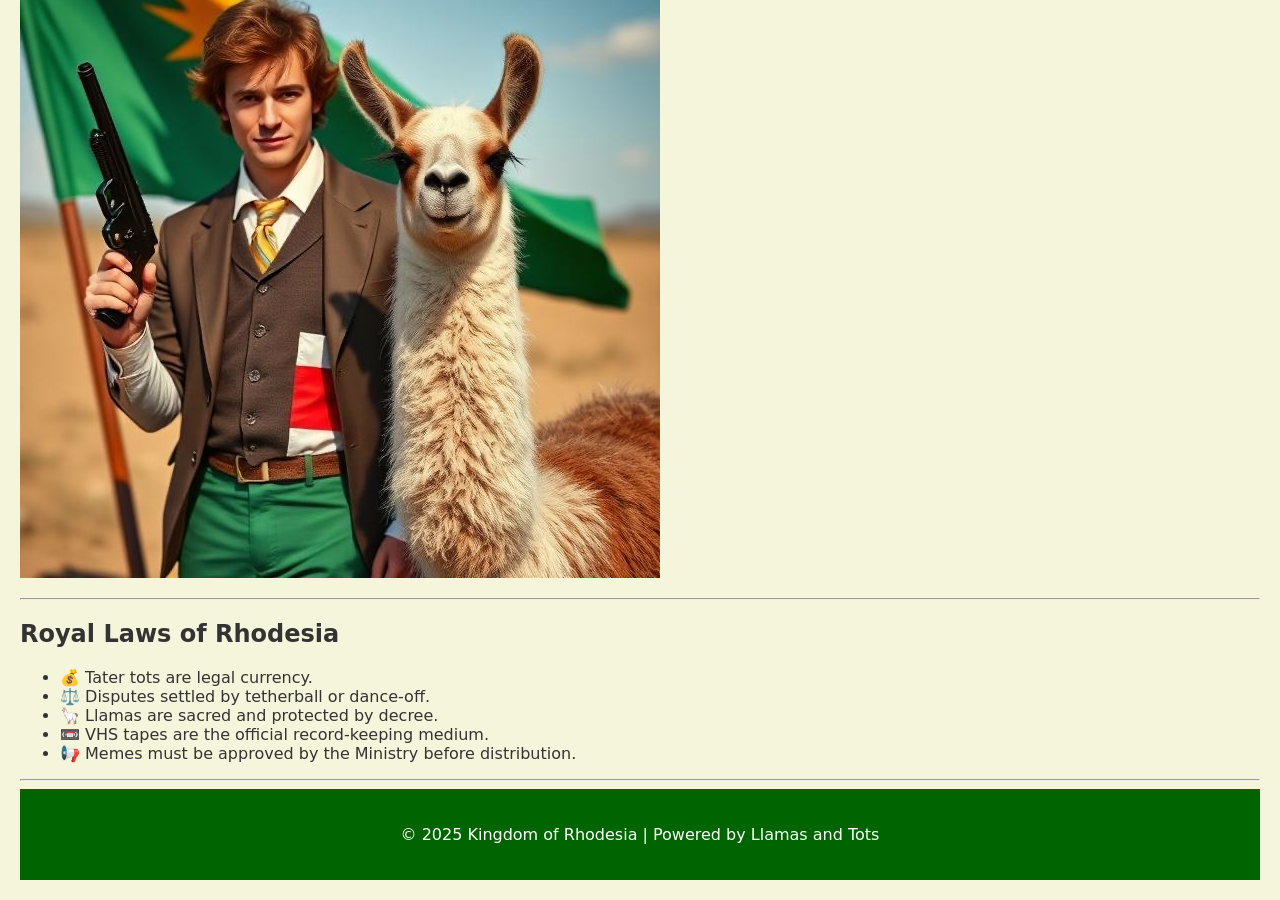
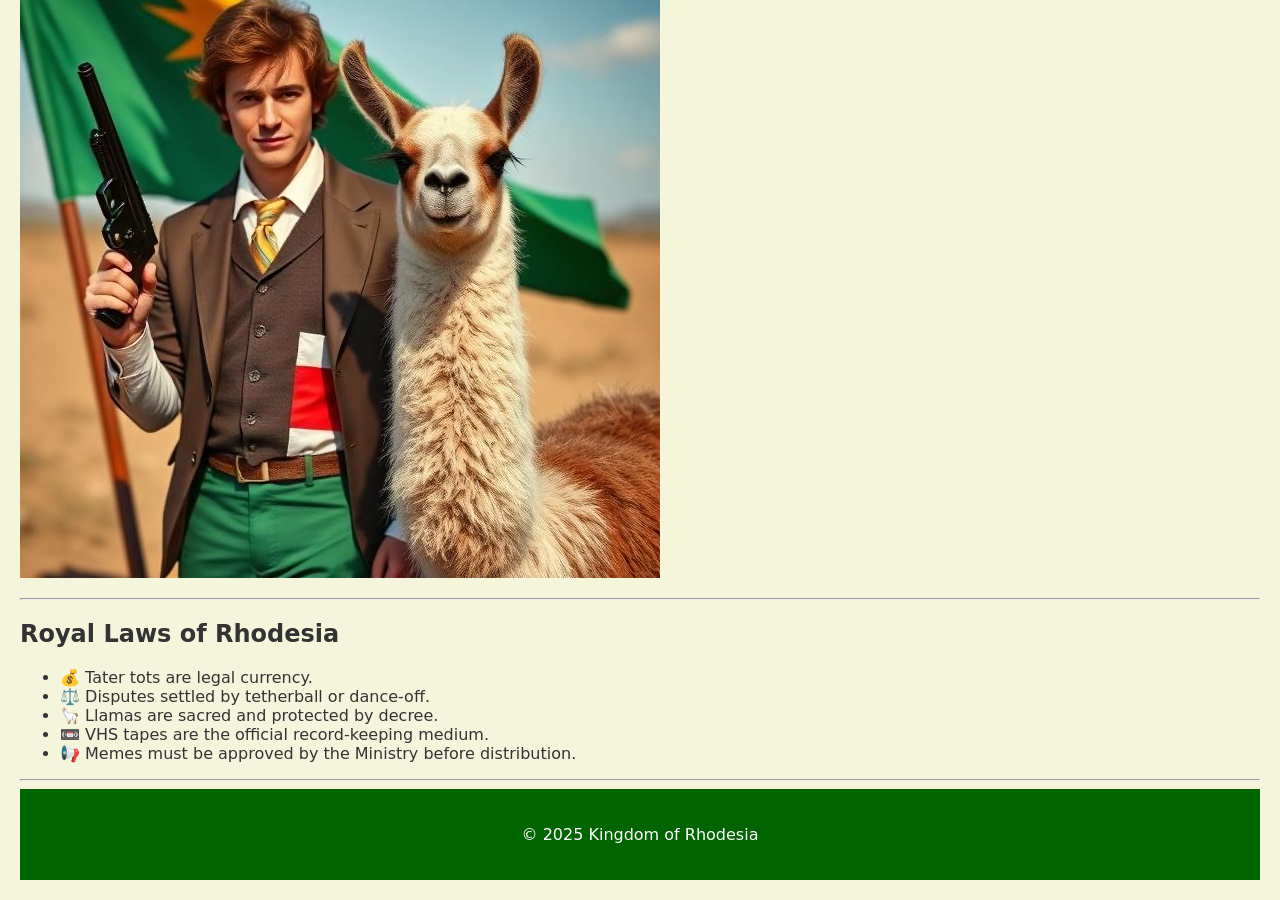
Before and after one commit to thekingofrhodesia/thekingofrhodesia.github.io, a Jekyll site: the page built from index.md, in a window 1280 px wide and 900 px high, scrolled down 1646 px. Built offline with Jekyll 4.4.1, drawn with Linux system fonts in a browser that asks for light colours; some web fonts are replaced; our own code applies the rules of GitHub Pages for plain Markdown files.

Commit message:
Update default.html

```diff
--- a/_layouts/default.html
+++ b/_layouts/default.html
@@ -59,10 +59,7 @@
 </head>
 <body>
 
-    <header>
-        <h1>👑 {{ page.title }}</h1>
-        <p>The Dynastic Tater of the Savanna</p>
-    </header>
+{% include header.html %}
 
 {% include navbar.html %}
 
@@ -70,8 +67,6 @@
         {{ content }}
     </main>
 
-    <footer>
-        <p>© 2025 Kingdom of Rhodesia | Powered by Llamas and Tots</p>
-    </footer>
+{% include footer.html %}
 </body>
 </html>
```
